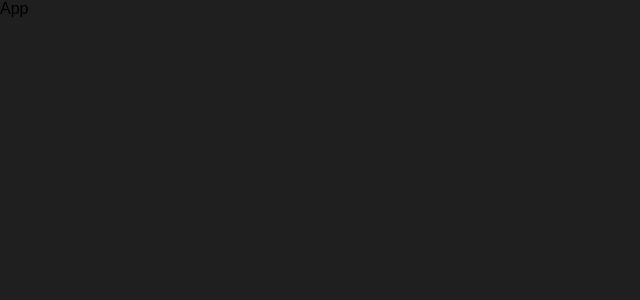
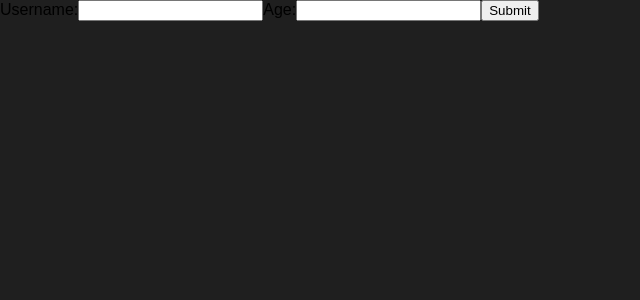
Before and after one commit to DavidNgozika/simple-profile-app, a React (Create React App) app: page / in a window 1280 px wide. Shown: the top 300 px of the page, without its empty margins (0-640 px from the left). Built offline with nearby package versions, Linux system fonts and the light colour scheme; the HTML template or start-up script is replaced by a standard one.

Commit message:
configure the AddUser component to receive and display inputs

```diff
--- a/src/App.js
+++ b/src/App.js
@@ -1,7 +1,10 @@
 import React from 'react'
+import AddUser from './components/Users/AddUser';
 
 export default function App() {
     return (
-        <div>App</div>
-    )
+        <div>
+            <AddUser />
+        </div>
+    );
 }
--- a/src/components/Users/AddUser.jsx
+++ b/src/components/Users/AddUser.jsx
@@ -1,19 +1,42 @@
-import React from 'react'
+import React, { useState } from 'react'
 
 export default function AddUser() {
+    const [username, setUsername] = useState('');
+    const [age, setAge] = useState('');
+
+    const inputChangeHandler = e => {
+        setUsername(e.target.value);
+    };
+
+    const ageChangeHandler = e => {
+        setAge(e.target.value);
+    };
+
+    const submitHandler = e => {
+        e.preventDefault();
+        console.log(username, age);
+        setUsername('');
+        setAge('');
+    };
+
     return (
-        <form>
+        <form onSubmit={submitHandler}>
             <label htmlFor='username'>Username:</label>
             <input
                 id='username'
                 type="text"
+                value={username}
+                onChange={inputChangeHandler}
             />
 
             <label htmlFor='age'>Age:</label>
             <input
                 id='age'
                 type="text"
+                value={age}
+                onChange={ageChangeHandler}
             />
+            <button>Submit</button>
         </form>
     );
 }
```
